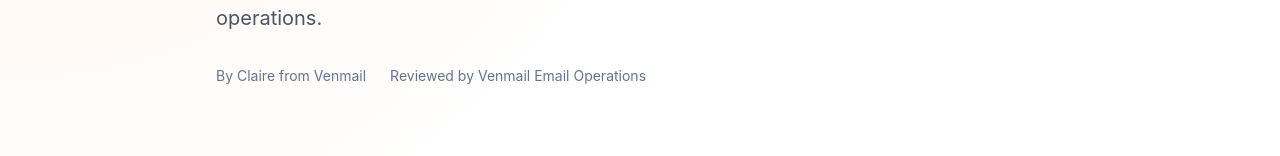
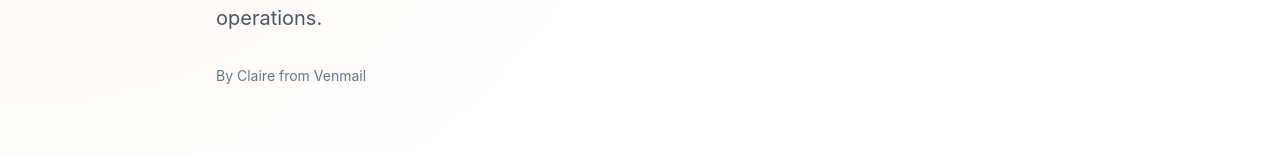
Before and after one commit to VenMail/landing_cms, a Next.js app: page /blog/amazon-ses-alternatives in a window 1280 px wide. Shown: the part 531-687 px from the top of the page. Built offline with nearby package versions, Linux system fonts and the light colour scheme; no server answers.

Commit message:
fix: hide article reviewer attribution

```diff
--- a/src/components/blog/ArticlePage.jsx
+++ b/src/components/blog/ArticlePage.jsx
@@ -49,7 +49,7 @@ export default function ArticlePage({ article, related }) {
             <h1 className="max-w-4xl text-4xl font-black leading-[1.08] tracking-[-0.035em] text-slate-950 md:text-6xl">{article.title}</h1>
             <p className="mt-6 max-w-3xl text-xl leading-8 text-slate-600">{article.excerpt}</p>
             <div className="mt-8 flex flex-wrap gap-x-6 gap-y-2 text-sm text-slate-500">
-              <span>By {article.author}</span><span>Reviewed by {article.reviewer}</span>
+              <span>By {article.author}</span>
             </div>
           </div>
         </header>
```
Also changed, not shown: 1 other file (tests, documents, lock files or other folders).
